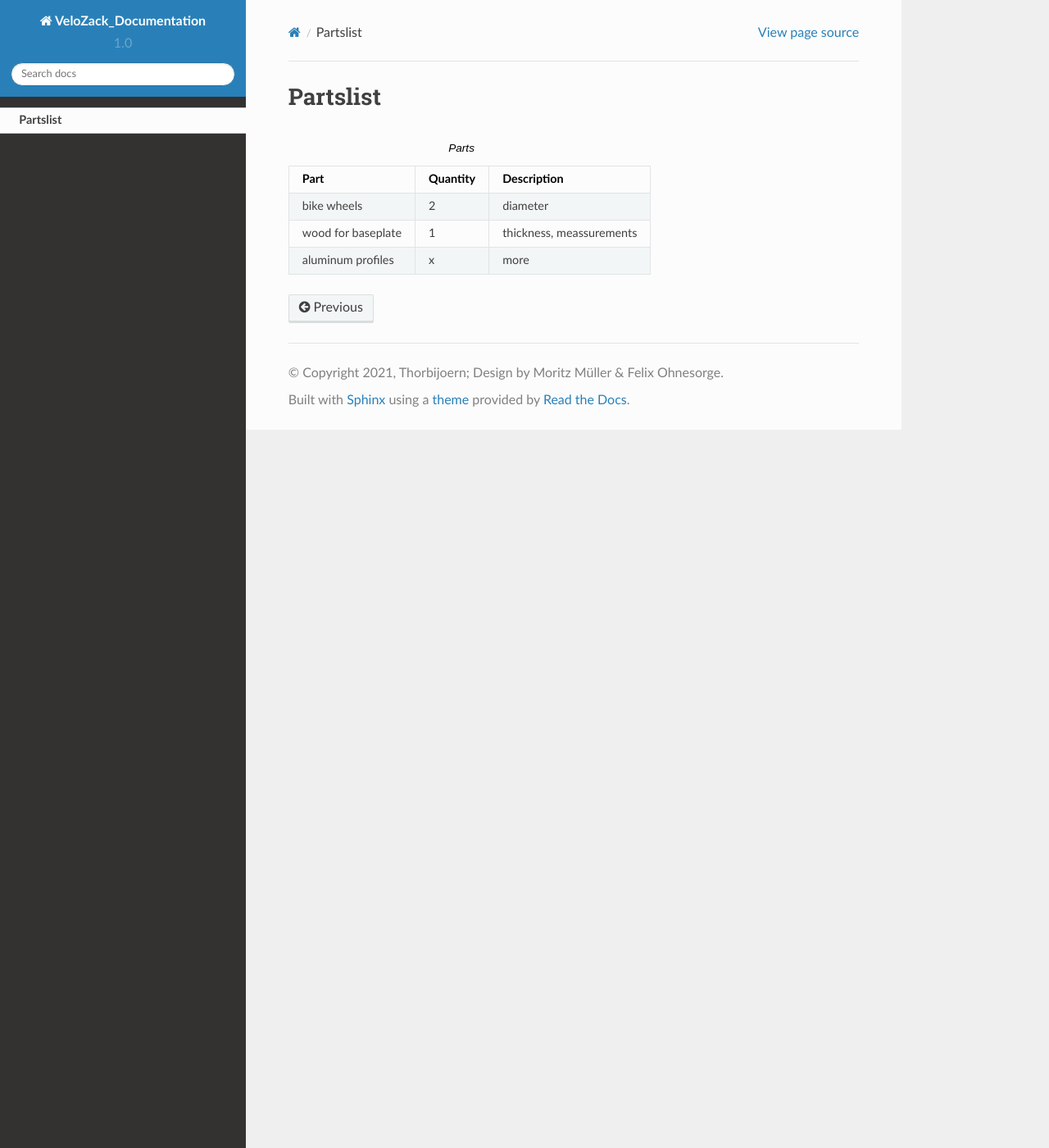
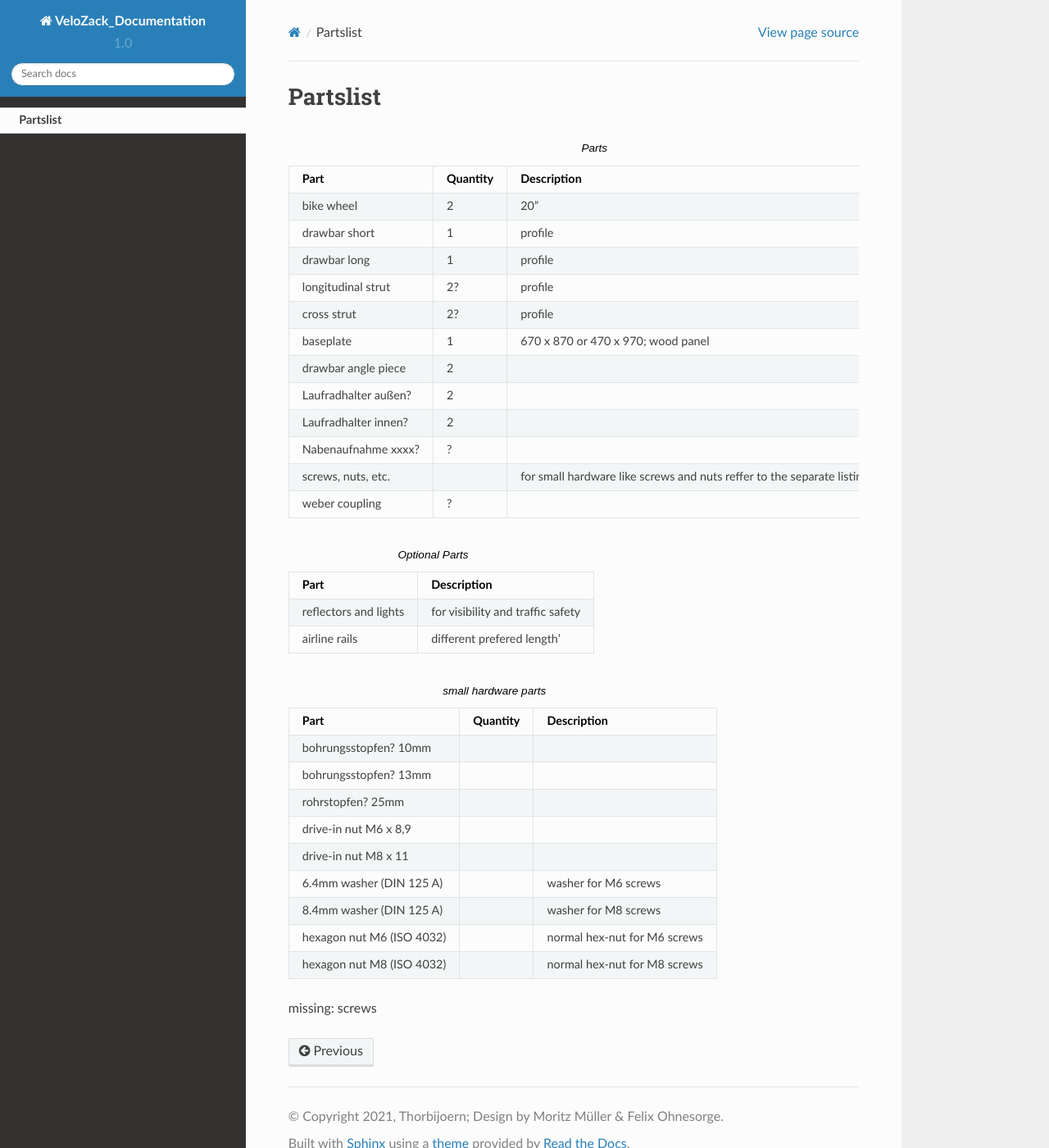
Before and after one commit to Thorbijoern/VeloZack_Documentation, a Sphinx documentation site: the page built from docs/partslist.rst, in a window 1280 px wide and 1400 px high. Shown: the whole window at 82% size. Built offline with Sphinx 7.4.7 and the Read the Docs theme 2.0.0, drawn with Linux system fonts in a browser that asks for light colours.

Commit message:
add some parts

```diff
--- a/docs/partslist.rst
+++ b/docs/partslist.rst
@@ -8,12 +8,87 @@ Partslist
    * - Part
      - Quantity
      - Description
-   * - bike wheels
+   * - bike wheel
      - 2
-     - diameter
-   * - wood for baseplate
+     - 20"
+   * - drawbar short
      - 1
-     - thickness, meassurements
-   * - aluminum profiles
-     - x
-     - more
+     - profile
+   * - drawbar long
+     - 1
+     - profile
+   * - longitudinal strut
+     - 2?
+     - profile
+   * - cross strut
+     - 2?
+     - profile
+   * - baseplate
+     - 1
+     - 670 x 870 or 470 x 970; wood panel
+   * - drawbar angle piece
+     - 2
+     -
+   * - Laufradhalter außen?
+     - 2
+     -
+   * - Laufradhalter innen?
+     - 2
+     -
+   * - Nabenaufnahme xxxx?
+     - ?
+     -
+   * - screws, nuts, etc.
+     -
+     - for small hardware like screws and nuts reffer to the separate listing below
+   * - weber coupling
+     - ?
+     -
+
+.. list-table:: Optional Parts
+   :widths: auto
+   :header-rows: 1
+
+   * - Part
+     - Description
+   * - reflectors and lights
+     - for visibility and traffic safety
+   * - airline rails
+     - different prefered length'
+
+.. list-table:: small hardware parts
+   :widths: auto
+   :header-rows: 1
+
+   * - Part
+     - Quantity
+     - Description
+   * - bohrungsstopfen? 10mm
+     -
+     -
+   * - bohrungsstopfen? 13mm
+     -
+     -
+   * - rohrstopfen? 25mm
+     -
+     -
+   * - drive-in nut M6 x 8,9
+     -
+     -
+   * - drive-in nut M8 x 11
+     -
+     -
+   * - 6.4mm washer (DIN 125 A)
+     -
+     - washer for M6 screws
+   * - 8.4mm washer (DIN 125 A)
+     -
+     - washer for M8 screws
+   * - hexagon nut M6 (ISO 4032)
+     -
+     - normal hex-nut for M6 screws
+   * - hexagon nut M8 (ISO 4032)
+     -
+     - normal hex-nut for M8 screws
+
+missing: screws
```
